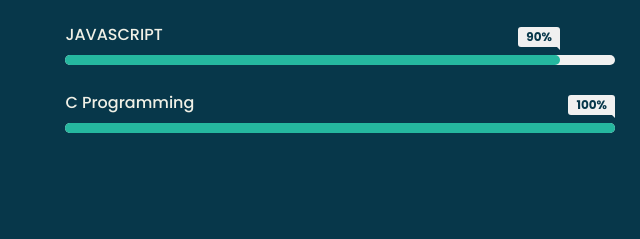
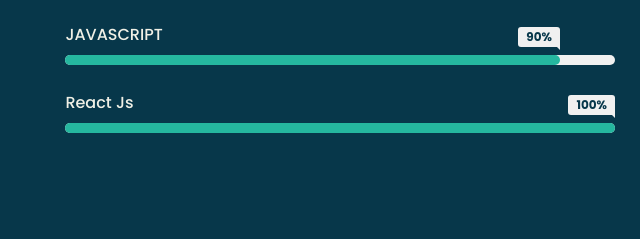
Before and after one commit to Jaswanth2323/my-Dev-portfolio, a plain HTML site: page index.html in a window 1280 px wide. Shown: the part 1176-1415 px from the top of the page, 547-1187 px from the left. Drawn offline with nearby package versions, Linux system fonts and the light colour scheme.

Commit message:
Update index.html

```diff
--- a/index.html
+++ b/index.html
@@ -82,7 +82,7 @@
                       <div class="progress-line"><span class="javascript"></span></div>
                       <div class="bar">
                         <div class="info">
-                          <span>C Programming</span>
+                          <span>React Js</span>
                         </div>
                         <div class="progress-line"><span class="c"></span></div>
                       </div>
```
